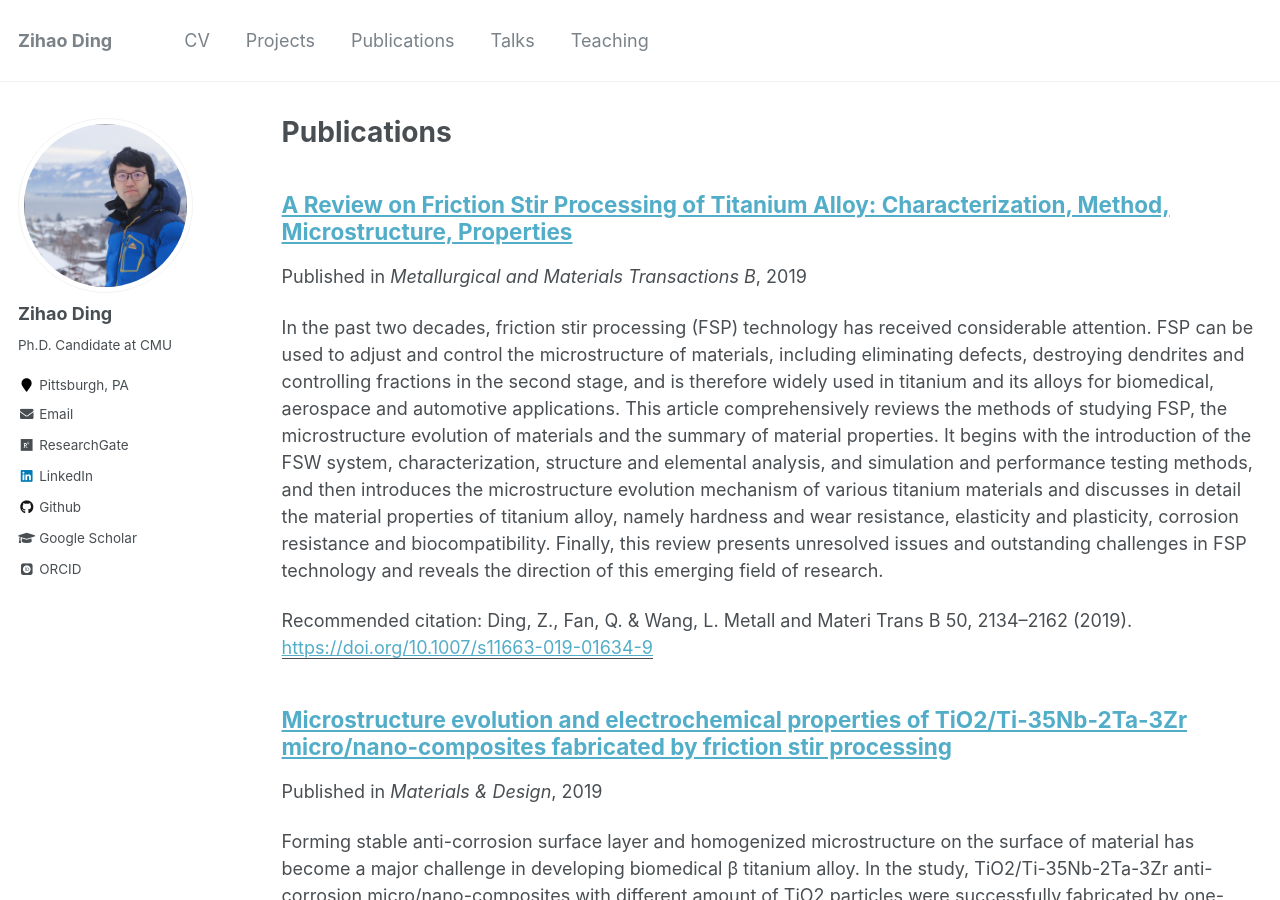
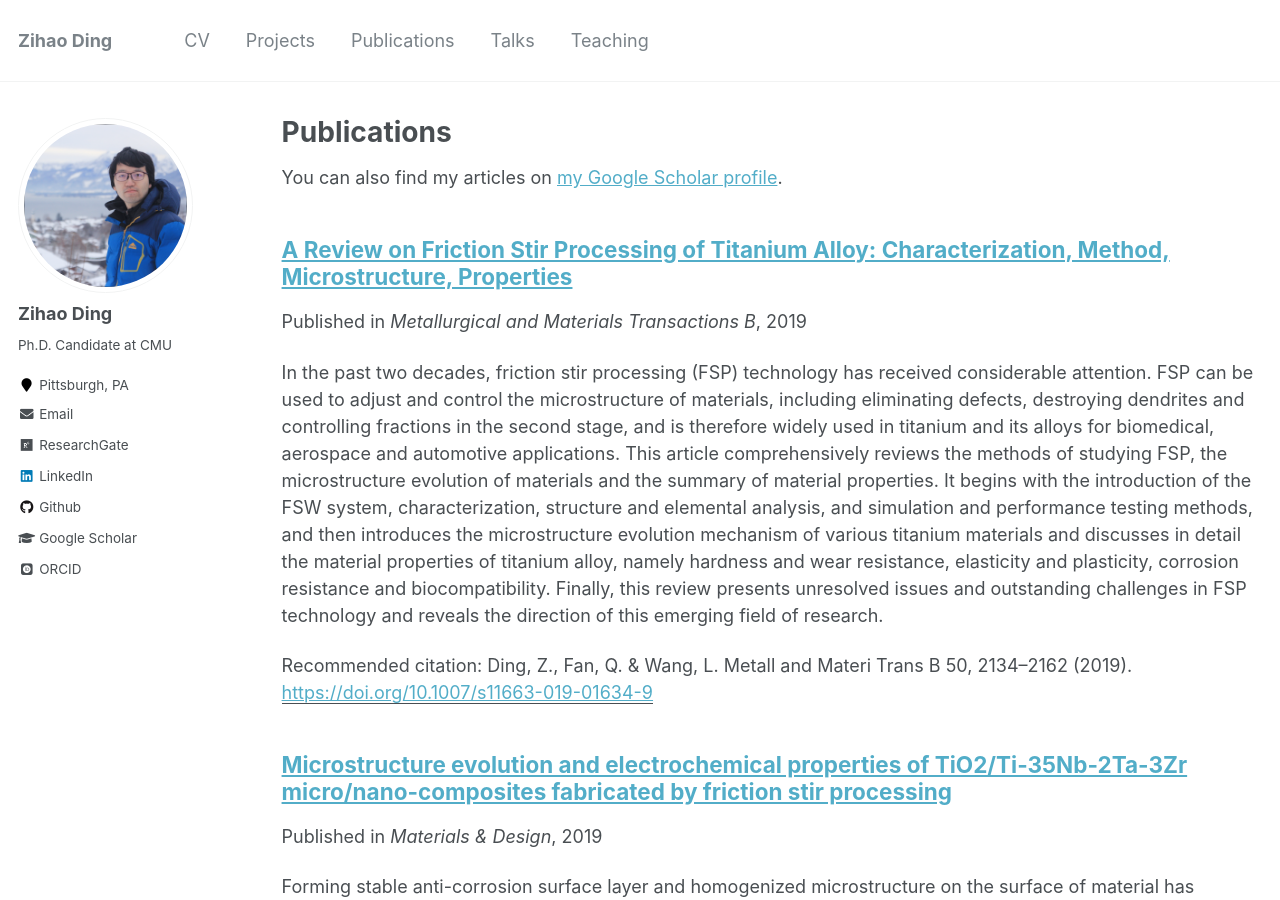
Before and after one commit to Darkhunter9/Darkhunter9.github.io, a Jekyll site: the page built from _pages/publications.md, in a window 1280 px wide and 900 px high. Built offline with Jekyll 4.4.1, drawn with Linux system fonts in a browser that asks for light colours; some web fonts are replaced.

Commit message:
fix google scholar link

```diff
--- a/_pages/publications.md
+++ b/_pages/publications.md
@@ -5,9 +5,7 @@ permalink: /publications/
 author_profile: true
 ---
 
-{% if author.googlescholar %}
-  You can also find my articles on <u><a href="{{author.googlescholar}}">my Google Scholar profile</a>.</u>
-{% endif %}
+You can also find my articles on [my Google Scholar profile](https://scholar.google.co.uk/citations?user=NG6WOPQAAAAJ&hl=en).
 
 {% include base_path %}
 
```
